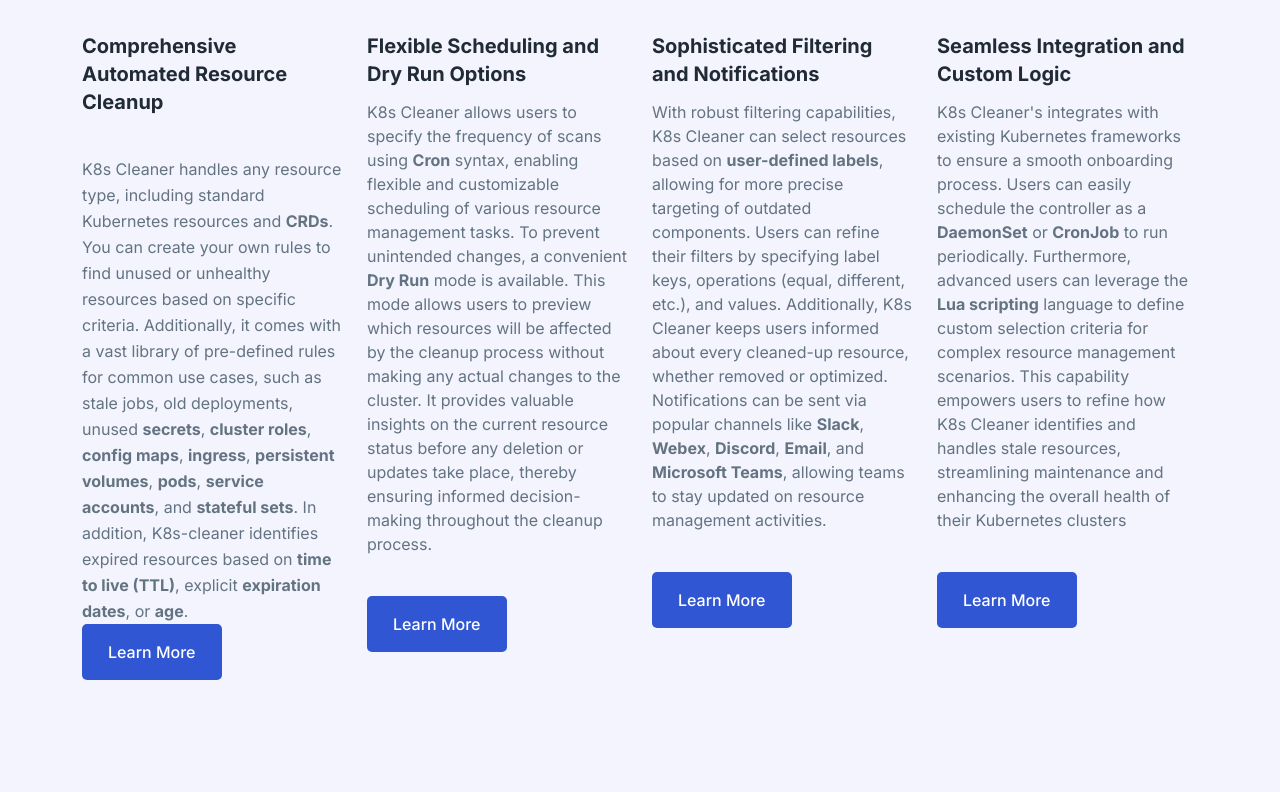
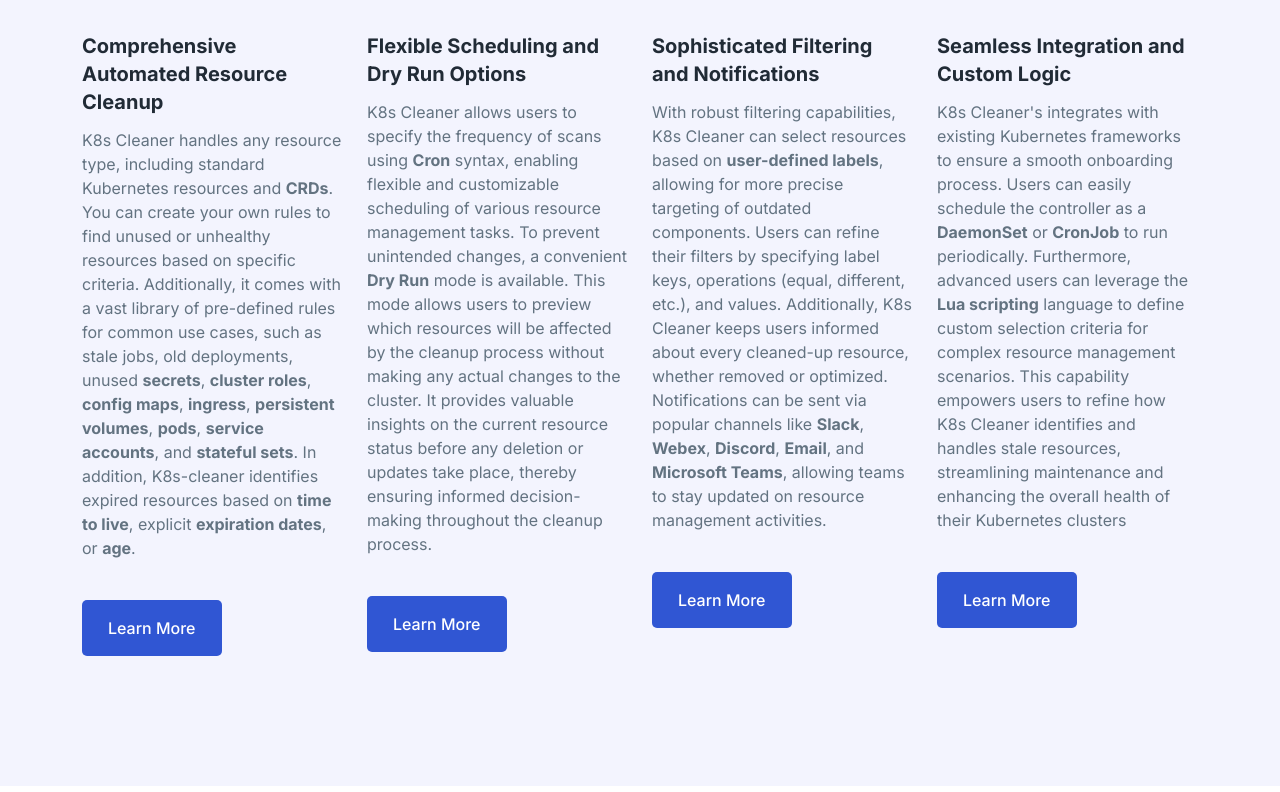
Before and after one commit to projectsveltos/website, a plain HTML site: page k8sCleaner.html in a window 1280 px wide. Shown: the part 1608-2400 px from the top of the page. Drawn offline with Linux system fonts and the light colour scheme.

Commit message:
Update k8sCleaner.html
fix

```diff
--- a/k8sCleaner.html
+++ b/k8sCleaner.html
@@ -249,7 +249,7 @@
                     <div class="ud-feature-icon"><i class="lni lni-control-panel"></i></div>
                     <div class="ud-feature-content">
                         <h3 class="ud-feature-title">Comprehensive Automated Resource Cleanup</h3>
-                        <p class="ud-feature-desc"><p>K8s Cleaner handles any resource type, including standard Kubernetes resources and <b>CRDs</b>. You can create your own rules to find unused or unhealthy resources based on specific criteria. Additionally, it comes with a vast library of pre-defined rules for common use cases, such as stale jobs, old deployments, unused <b>secrets</b>, <b>cluster roles</b>, <b>config maps</b>, <b>ingress</b>, <b>persistent volumes</b>, <b>pods</b>, <b>service accounts</b>, and <b>stateful sets</b>. In addition, K8s-cleaner identifies expired resources based on <b>time to live (TTL)</b>, explicit <b>expiration dates</b>, or <b>age</b>.</p>
+                        <p class="ud-feature-desc">K8s Cleaner handles any resource type, including standard Kubernetes resources and <b>CRDs</b>. You can create your own rules to find unused or unhealthy resources based on specific criteria. Additionally, it comes with a vast library of pre-defined rules for common use cases, such as stale jobs, old deployments, unused <b>secrets</b>, <b>cluster roles</b>, <b>config maps</b>, <b>ingress</b>, <b>persistent volumes</b>, <b>pods</b>, <b>service accounts</b>, and <b>stateful sets</b>. In addition, K8s-cleaner identifies expired resources based on <b>time to live</b>, explicit <b>expiration dates</b>, or <b>age</b>.</p>
                         <a href="https://dev.to/gianlucam76/a-controller-to-identify-unused-and-unhealthy-kubernetes-resources-4fce" class="ud-main-btn">Learn More</a>
                     </div>
                 </div>
```
